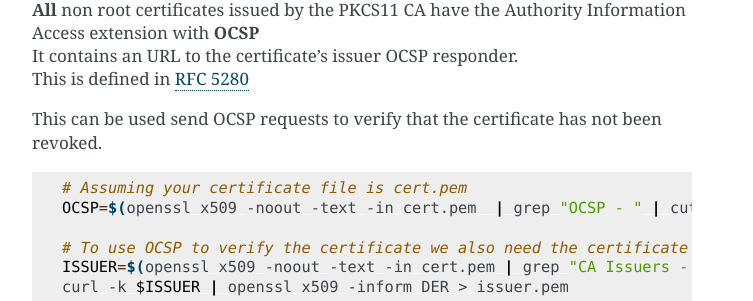
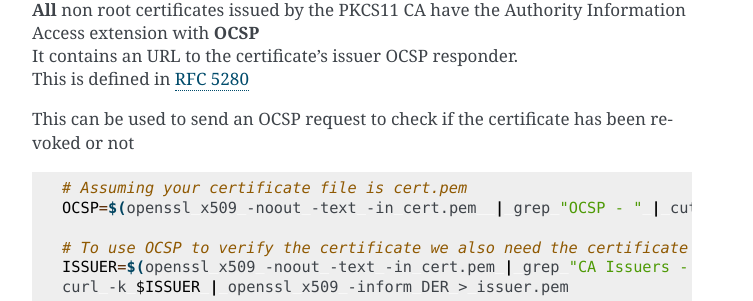
Before and after one commit to SUNET/pkcs11_ca, a Sphinx documentation site: the page built from docs/source/usage.rst, in a window 1280 px wide and 900 px high, scrolled down 4111 px. Shown: the part 449-750 px from the top of the window, without its empty margins (388-1141 px from the left). Built offline with Sphinx 7.4.7, drawn with Linux system fonts in a browser that asks for light colours.

Commit message:
updated docs

```diff
--- a/docs/source/requirements.rst
+++ b/docs/source/requirements.rst
@@ -6,4 +6,4 @@ PKCS11 CA has the typical hardware requirements.
 | 2 GB RAM, 4 is recommended.
 | 2 CPU cores.
 | Deployed by docker and docker-compose.
-| An pkcs11 enabled HSM device, the free software SOFTHSM is used by default. A real physical HSM is recommended for production.
+| An PKCS11 enabled HSM device, the free software SOFTHSM is used by default. A real physical HSM is recommended ** but not needed** for production.
--- a/docs/source/usage.rst
+++ b/docs/source/usage.rst
@@ -4,7 +4,7 @@ Usage
 Installation
 ------------
 
-To use PKCS11 CA, first install it. Quickly check the first `requirements <https://pkcs11-ca.readthedocs.io/en/latest/requirements.html>`_
+To use PKCS11 CA, first install it. Quickly check the first `requirements <https://pkcs11-ca.readthedocs.io/en/latest/requirements.html>`_.
 
 .. code-block:: bash
 
@@ -228,7 +228,7 @@ OCSP
 | It contains an URL to the certificate's issuer OCSP responder.
 | This is defined in `RFC 5280 <https://www.rfc-editor.org/rfc/rfc5280#section-4.2.2.1>`_
 
-This can be used send OCSP requests to verify that the certificate has not been revoked.
+This can be used to send an OCSP request to check if the certificate has been revoked or not
 
 .. code-block:: bash
 
```
